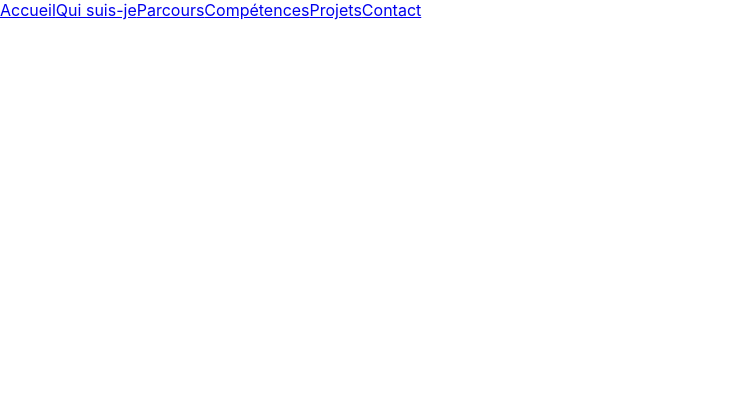
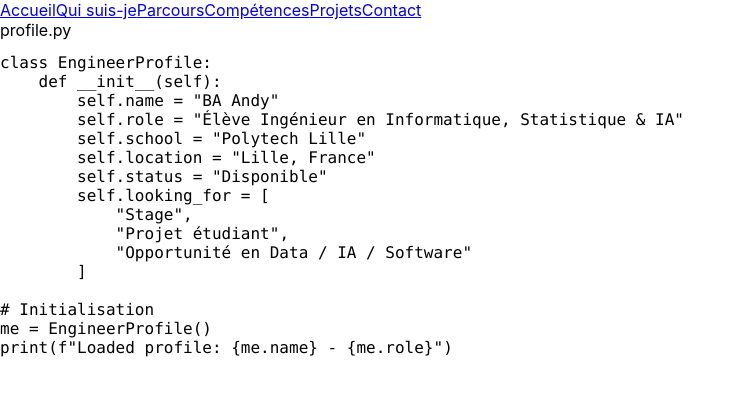
Before and after one commit to wahimed2006/portfolio, a React (Create React App) app in the folder portfolio/: page / in a window 1280 px wide. Shown: the top 396 px of the page, without its empty margins (0-745 px from the left). Built offline with nearby package versions, Linux system fonts and the light colour scheme.

Commit message:
Add Home component and update personal information email

```diff
--- /dev/null
+++ b/portfolio/src/components/home.component.jsx
@@ -0,0 +1,48 @@
+import React from "react";
+import { personalInfo, availability } from "../data/info";
+
+const Home = () => {
+  return (
+    <section id="accueil" className="hero-terminal-section">
+      <div className="code-window">
+        {/* En-tête de la fenêtre d'éditeur */}
+        <div className="window-header">
+          <div className="window-controls">
+            <span className="control close"></span>
+            <span className="control minimize"></span>
+            <span className="control maximize"></span>
+          </div>
+          <span className="window-title">profile.py</span>
+        </div>
+
+        {/* Corps du code Python */}
+        <div className="code-content">
+          <pre>
+            <code>
+              <span className="syntax-keyword">class</span> <span className="syntax-class">EngineerProfile</span>:
+              {"\n    "}<span className="syntax-keyword">def</span> <span className="syntax-def">__init__</span>(<span className="syntax-self">self</span>):
+              {"\n        "}<span className="syntax-self">self</span>.name = <span className="syntax-string">"{personalInfo.name}"</span>
+              {"\n        "}<span className="syntax-self">self</span>.role = <span className="syntax-string">"{personalInfo.title}"</span>
+              {"\n        "}<span className="syntax-self">self</span>.school = <span className="syntax-string">"{personalInfo.school}"</span>
+              {"\n        "}<span className="syntax-self">self</span>.location = <span className="syntax-string">"{personalInfo.location}"</span>
+              {"\n        "}<span className="syntax-self">self</span>.status = <span className="syntax-string">"{availability.status}"</span>
+              {"\n        "}<span className="syntax-self">self</span>.looking_for = [
+              {availability.lookingFor.map((item, idx) => (
+                <span key={item}>
+                  {"\n            "}<span className="syntax-string">"{item}"</span>{idx < availability.lookingFor.length - 1 ? "," : ""}
+                </span>
+              ))}
+              {"\n        "}]
+              {"\n"}
+              {"\n"}<span className="syntax-comment"># Initialisation</span>
+              {"\n"}me = <span className="syntax-class">EngineerProfile</span>()
+              {"\n"}<span className="syntax-builtin">print</span>(<span className="syntax-string">f"Loaded profile: &#123;me.name&#125; - &#123;me.role&#125;"</span>)
+            </code>
+          </pre>
+        </div>
+      </div>
+    </section>
+  );
+};
+
+export default Home;
--- a/portfolio/src/data/info.jsx
+++ b/portfolio/src/data/info.jsx
@@ -4,7 +4,7 @@ export const personalInfo = {
     school: "Polytech Lille",
     status: "1re année de cycle ingénieur (IA / Data / Software)",
     bio: "Élève ingénieur passionné par le développement logiciel, la science des données et l'intelligence artificielle. Je conçois et développe des solutions informatiques performantes, allant des architectures web aux systèmes intelligents.",
-    email: "votre.email@exemple.com",
+    email: "wahimed2006@gmail.com",
     location: "Lille, France",
     socials: {
         github: "https://github.com/wahimed2006",
--- a/portfolio/src/pages/home.jsx
+++ b/portfolio/src/pages/home.jsx
@@ -1,8 +1,12 @@
 import Topbar from "../components/topbar.component";
-
+import Home from "../components/home.component";
 const HomePage = () => {
     return (
-        <Topbar></Topbar>
+        <div>
+          <Topbar></Topbar>
+          <Home></Home>
+        </div>
+
     )
 };
 
```
